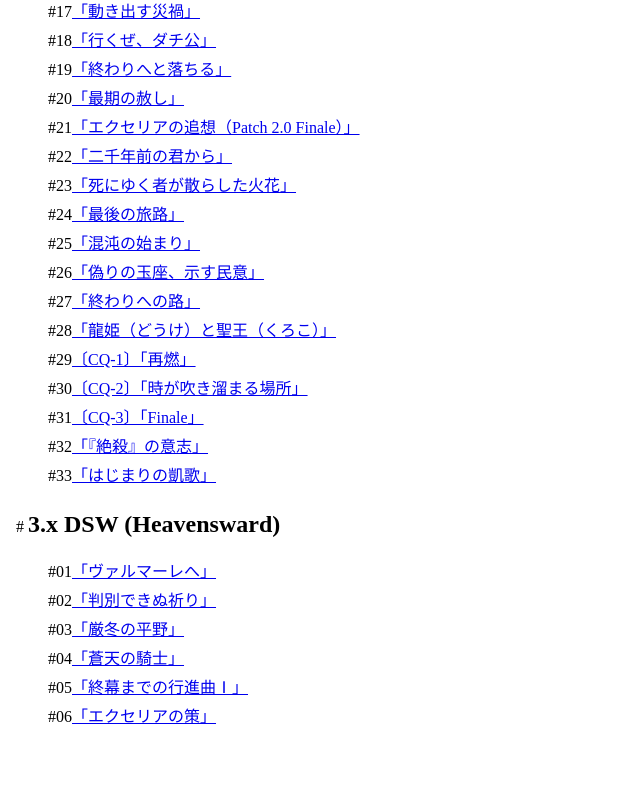
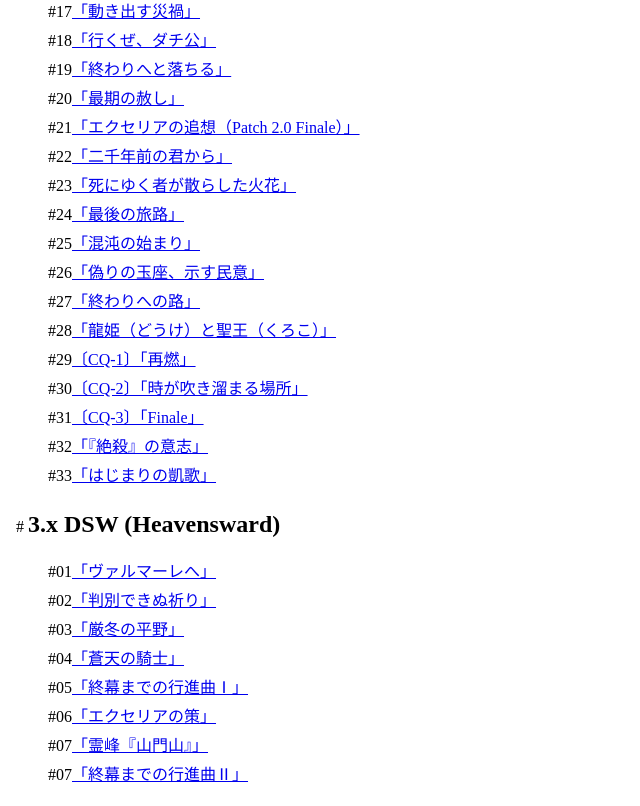
Before and after one commit to Ho9tocraft/scenario-dist, a plain HTML site: page index.html in a window 1280 px wide. Shown: the part 593-1399 px from the top of the page, without its empty margins (0-640 px from the left). Before the commit the page ends 1341 px from the top, so only its background shows below. Drawn offline with Linux system fonts and the light colour scheme.

Commit message:
Add Part.7～8

```diff
--- a/index.html
+++ b/index.html
@@ -56,6 +56,8 @@
                 <li>#04<a href="./3.x DSW/第4話「蒼天の騎士」.pdf">「蒼天の騎士」</a></li>
                 <li>#05<a href="./3.x DSW/第5話「終幕までの行進曲Ⅰ」.pdf">「終幕までの行進曲Ⅰ」</a></li>
                 <li>#06<a href="./3.x DSW/第6話「エクセリアの策」.pdf">「エクセリアの策」</a></li>
+                <li>#07<a href="./3.x DSW/第7話「霊峰『山門山』」.pdf">「霊峰『山門山』」</a></li>
+                <li>#07<a href="./3.x DSW/第8話「終幕までの行進曲Ⅱ」.pdf">「終幕までの行進曲Ⅱ」</a></li>
             </ol>
         </li>
     </ul>
```
Also changed, not shown: 2 other files.
